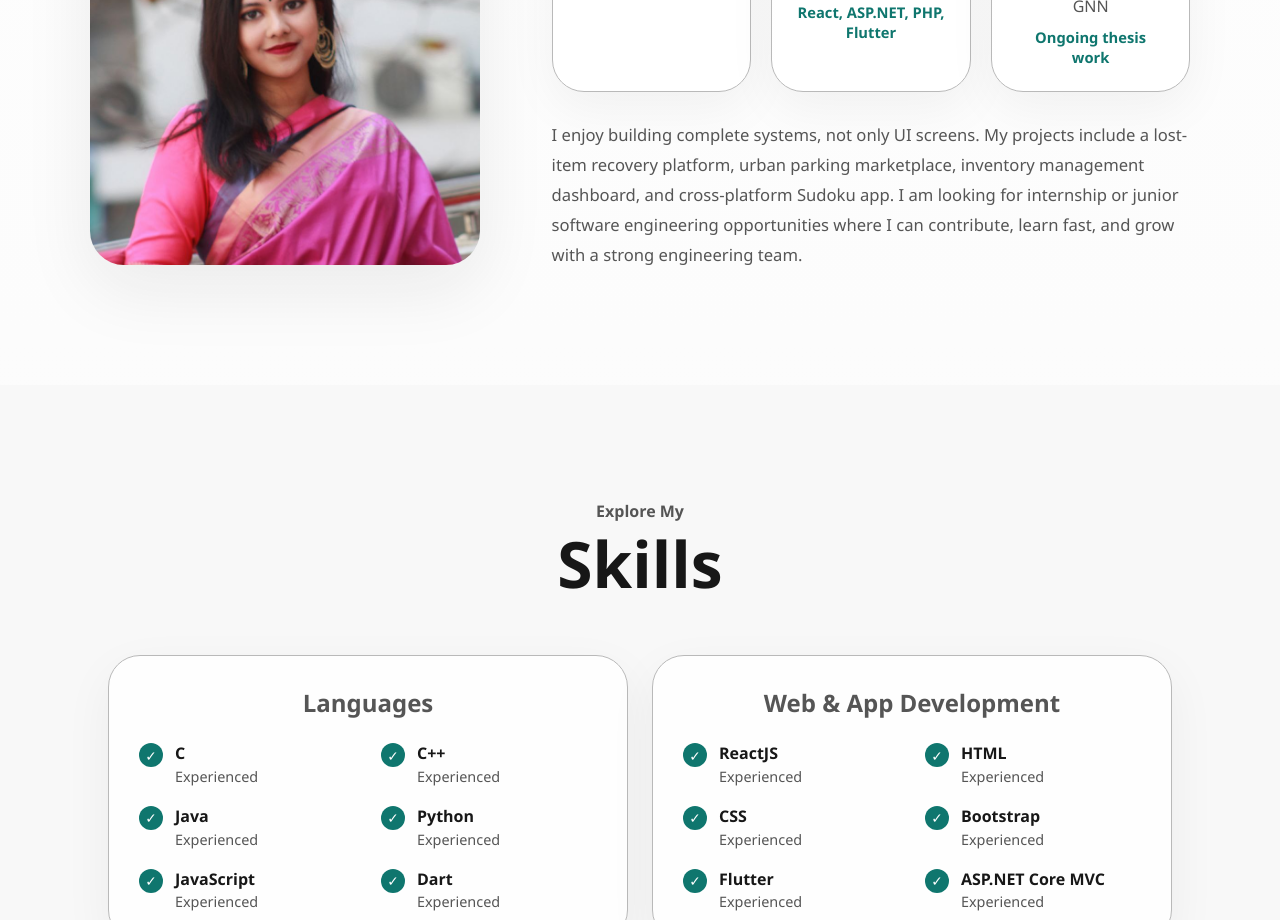
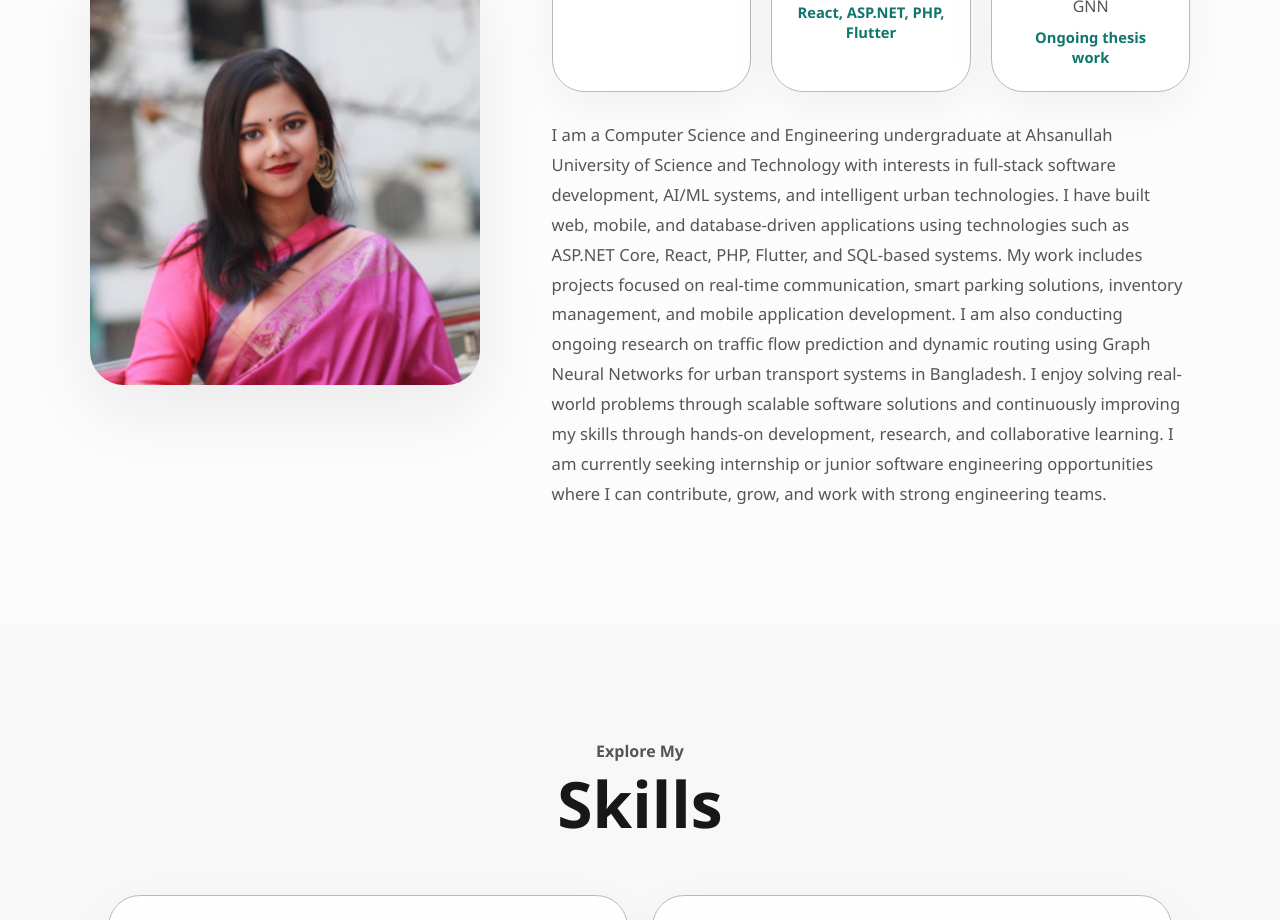
Before and after one commit to Tasmia-Hossain/Portfolio, a React (Create React App) app: page / in a window 1280 px wide. Shown: the part 1240-2160 px from the top of the page. Built offline with nearby package versions, Linux system fonts and the light colour scheme.

Commit message:
Revise personal statement in App.js
Updated personal description to reflect current studies and interests.

```diff
--- a/src/App.js
+++ b/src/App.js
@@ -215,11 +215,11 @@ function App() {
               ))}
             </div>
             <p className="about-text">
-              I enjoy building complete systems, not only UI screens. My projects include a
-              lost-item recovery platform, urban parking marketplace, inventory management
-              dashboard, and cross-platform Sudoku app. I am looking for internship or junior
-              software engineering opportunities where I can contribute, learn fast, and grow with
-              a strong engineering team.
+              I am a Computer Science and Engineering undergraduate at Ahsanullah University of Science and Technology with interests in full-stack software development, AI/ML systems, and intelligent urban technologies. I have built web, mobile, and database-driven applications using technologies such as ASP.NET Core, React, PHP, Flutter, and SQL-based systems.
+
+              My work includes projects focused on real-time communication, smart parking solutions, inventory management, and mobile application development. I am also conducting ongoing research on traffic flow prediction and dynamic routing using Graph Neural Networks for urban transport systems in Bangladesh.
+
+              I enjoy solving real-world problems through scalable software solutions and continuously improving my skills through hands-on development, research, and collaborative learning. I am currently seeking internship or junior software engineering opportunities where I can contribute, grow, and work with strong engineering teams.
             </p>
           </div>
         </div>
```
